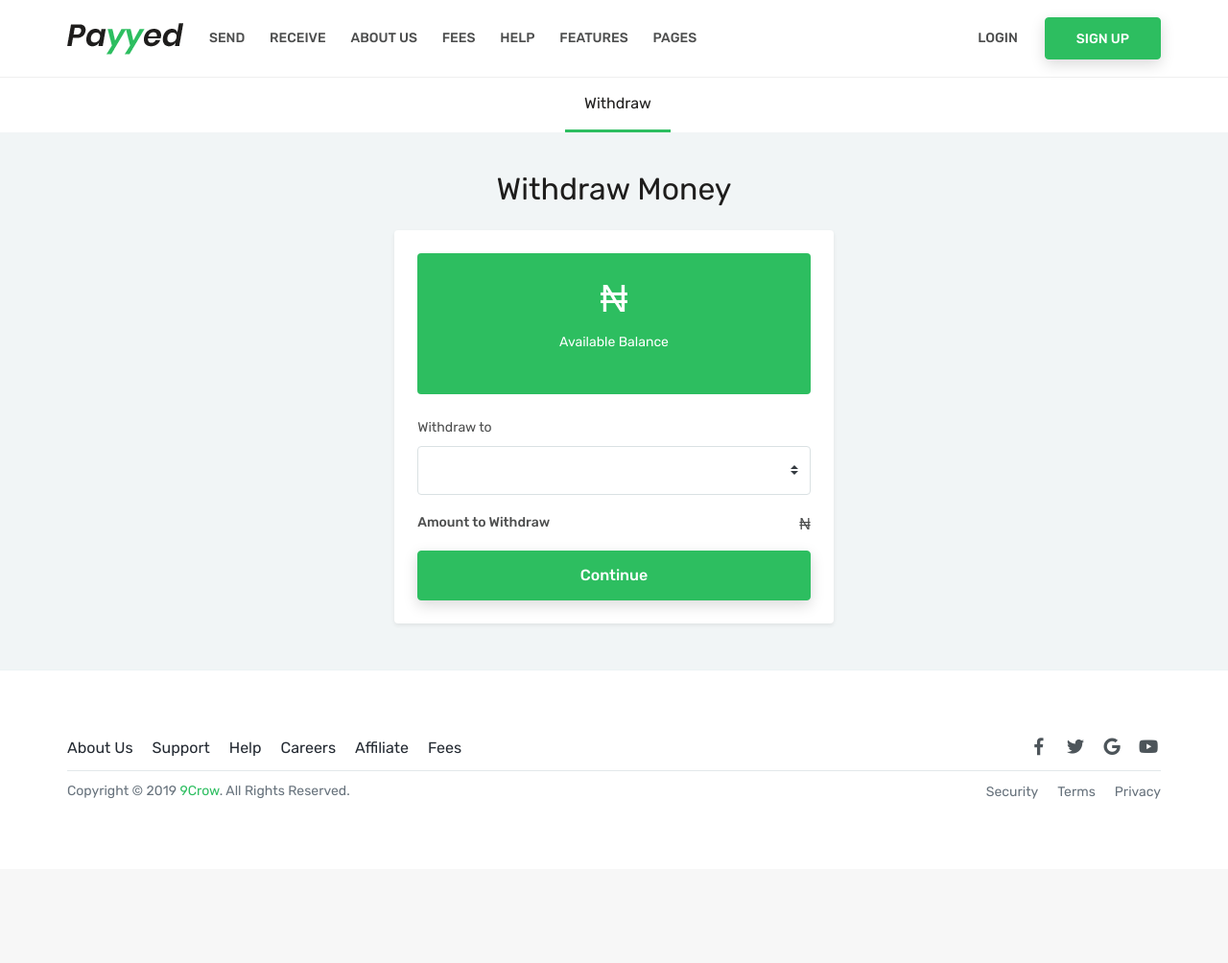
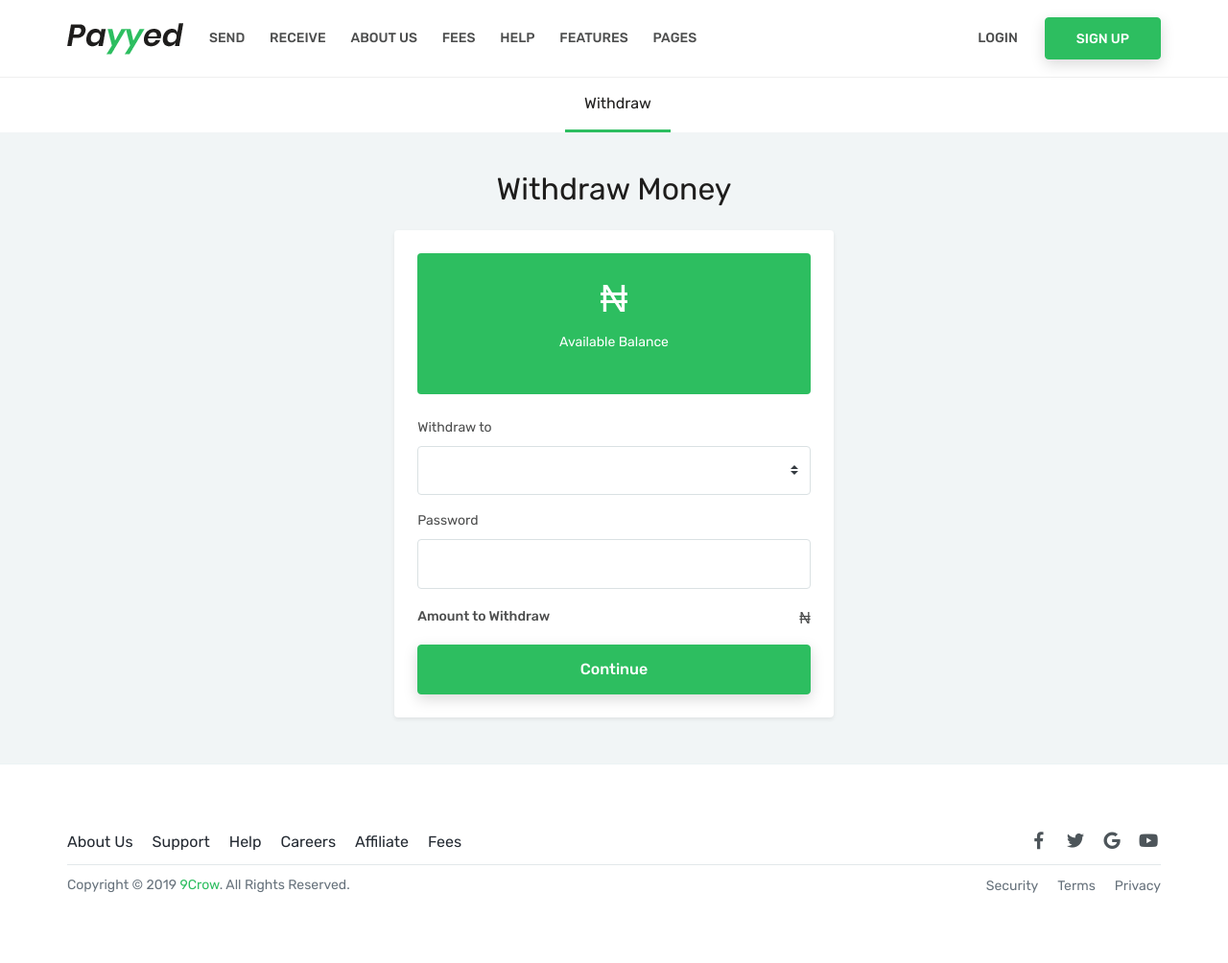
Before and after one commit to nodebe/9crow, a Flask app: page /withdrawal in a window 1280 px wide. Shown: the whole page at 96% size. Before the commit the page ends 833 px from the top, so only its background shows below. Run offline with Flask 2, Linux system fonts and the light colour scheme; the visitor is signed in with stand-in values (Sample User, id 1); data comes from the database, SQL or seed files in the repository; data that the repository does not hold is empty; some libraries are stand-ins or nearby versions.

Commit message:
added password field to withdraw form

```diff
--- a/ncrow/templates/withdraw-money.html
+++ b/ncrow/templates/withdraw-money.html
@@ -36,6 +36,10 @@
                   {% endfor %}
                 </select>
               </div>
+              <div class="form-group">
+                <label for="password">Password</label>
+                <input type="password" name="password" class="form-control">
+              </div>
               <p class="font-weight-500">Amount to Withdraw <span class="text-3 float-right">₦{{current_user.balance.available}}</span></p>
               <button class="btn btn-primary btn-block">Continue</button>
             </form>
--- a/ncrow/transactions/routes.py
+++ b/ncrow/transactions/routes.py
@@ -64,22 +64,26 @@
 @login_required
 def withdrawal():
 	bank_id = request.form.get('bankValue')
+	password = request.form.get('password')
 	if request.method == 'POST':
 		if current_user.balance.available > 0:
-			try:
-				transaction_id = secrets.token_hex(8)
-				check_id = WithdrawDeposit.query.filter_by(transaction_id=transaction_id).first()
-				while check_id: #Checks if transaction id already exists in db
+			if sha256.verify(password, current_user.password):
+				try:
 					transaction_id = secrets.token_hex(8)
-				withdraw = WithdrawDeposit(transaction_type='Withdrawal',transaction_id=transaction_id,user_id=current_user.id,bank_id=bank_id,amount=current_user.balance.available,transaction_date=dt.now())
-			except Exception as e:
-				flash(f'{ERROR} : {e}', 'warning')
+					check_id = WithdrawDeposit.query.filter_by(transaction_id=transaction_id).first()
+					while check_id: #Checks if transaction id already exists in db
+						transaction_id = secrets.token_hex(8)
+					withdraw = WithdrawDeposit(transaction_type='Withdrawal',transaction_id=transaction_id,user_id=current_user.id,bank_id=bank_id,amount=current_user.balance.available,transaction_date=dt.now())
+				except Exception as e:
+					flash(f'{ERROR} : {e}', 'warning')
+				else:
+					current_user.balance.available = 0
+					db.session.add(withdraw)
+					db.session.commit()
+					return redirect(url_for('transactions.withdrawal_success', transaction_id=withdraw.id))
 			else:
-				current_user.balance.available = 0
-				db.session.add(withdraw)
-				db.session.commit()
-				# flash('Your withdrawal has been queued. You will receive the amount in your account within 24 hours.', 'success')
-				return redirect(url_for('transactions.withdrawal_success', transaction_id=withdraw.id))
+				flash('Incorrect password!', 'warning')
+				return redirect(url_for('transactions.withdrawal'))
 		else:
 			flash('Your balance is too low.', 'warning')
 
```
